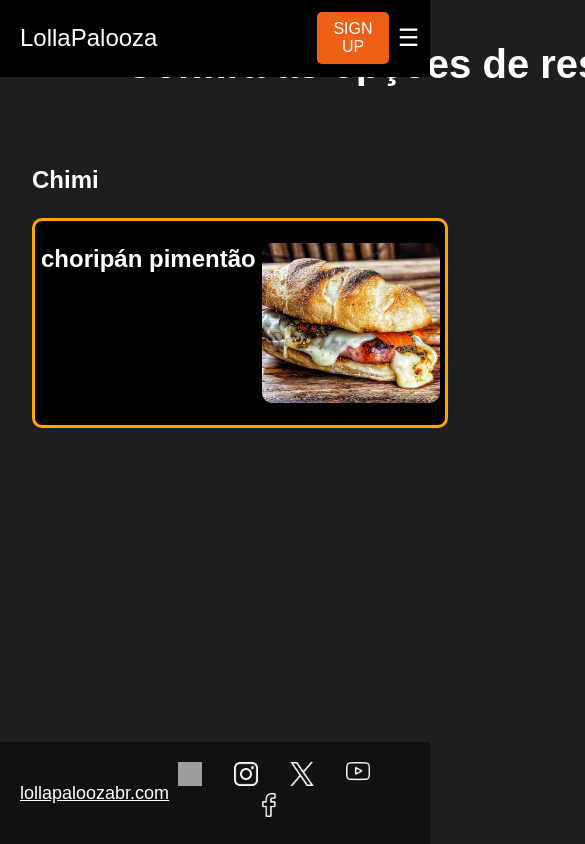
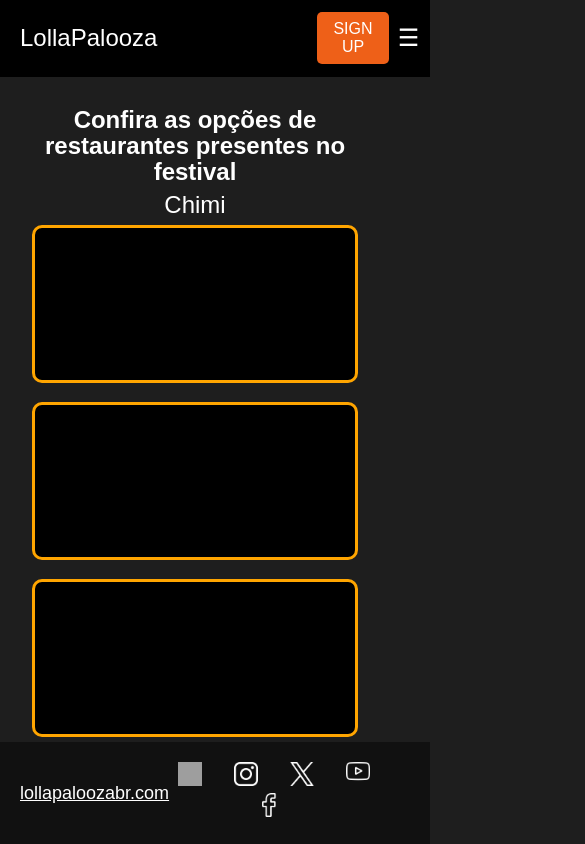
Before and after one commit to Projetos-de-Extensao/PFE_24.2_8001_II_RaveBreaking, a React (Vite) app in the folder site-prototipo/site/: page /gastronomia/restaurantes in a window 390 px wide. Shown: the top 844 px of the page, 585 px wide, since content can reach past the window. Built offline with nearby package versions, Linux system fonts and the light colour scheme; grey boxes are pictures that could not be loaded; a web font is replaced by a local one.

Commit message:
mobile restaurante

```diff
--- a/site-prototipo/site/src/App.css
+++ b/site-prototipo/site/src/App.css
@@ -517,48 +517,46 @@
 
 .topo-res{
   top: auto;
-  bottom: 200px;
-  width: 100%;
-  height: 100px;
+  bottom: 1rem;
+  display: flex;
   position: relative;
   z-index: -1;
+  height: 5rem;
 }
 
 .h1-res{
   color: white;
-  font-size: 2.5em;
+  font-size: 1.5em;
 }
 
-.opcoes{
-  color: white;
-  top: auto;
-  bottom: 200px;
-  width: 1250px;
-  text-align: left;
-  position: relative;
+.restaurantes-conteiner{
+  display: grid;
+  gap: 1.2rem;
+  grid-template-rows: auto;
+  justify-content: center;
 }
 
-.chimi{
+.item-res{
+  gap: 0.5rem;
+  grid-template-areas:
+      "a" "b"
+      "c" "b"
+  ;
   color: white;
-  display: flex;
   background-color: #000000;
-  width: 410px;
-  height: 204px;
   border-style: solid;
   border-radius: 10px;
   border-color: orange;
+  width: 20rem;
+  height: 9.5rem;
 }
 
-.chimi-op1{
-  padding-left: 6px;
-  padding-right: 6px;
+.nome-res{
+  color: #fff;
+  height: 1.2rem;
+  font-size: 1.5rem;
 }
 
-.img-choripane{
-  display: flex;
-  align-self: center;
-  border-radius: 10px;
-}
 
 .gps-container {
   display: grid;
--- a/site-prototipo/site/src/components/Restaurantes.jsx
+++ b/site-prototipo/site/src/components/Restaurantes.jsx
@@ -7,15 +7,20 @@
             Confira as opções de restaurantes presentes no festival
         </h1>
         </div>
-        <section className="opcoes">
-        <div>
-            <h2 className="res-nome1">Chimi</h2>
-            <div className='chimi'>
-                <h2 className='chimi-op1'>choripán pimentão</h2>
-                <img src={choripane1} alt='Foto do sanduiche choripane do restaurante' className='img-choripane' width="178" height="160" />
+        <div className='restaurantes-conteiner'>
+            <div className='nome-res'>
+                Chimi
+            </div>
+            <div className='item-res'>
+
+            </div>
+            <div className='item-res'>
+
+            </div>
+            <div className='item-res'>
+
             </div>
         </div>
-        </section>
         </>
     )
 }
```
